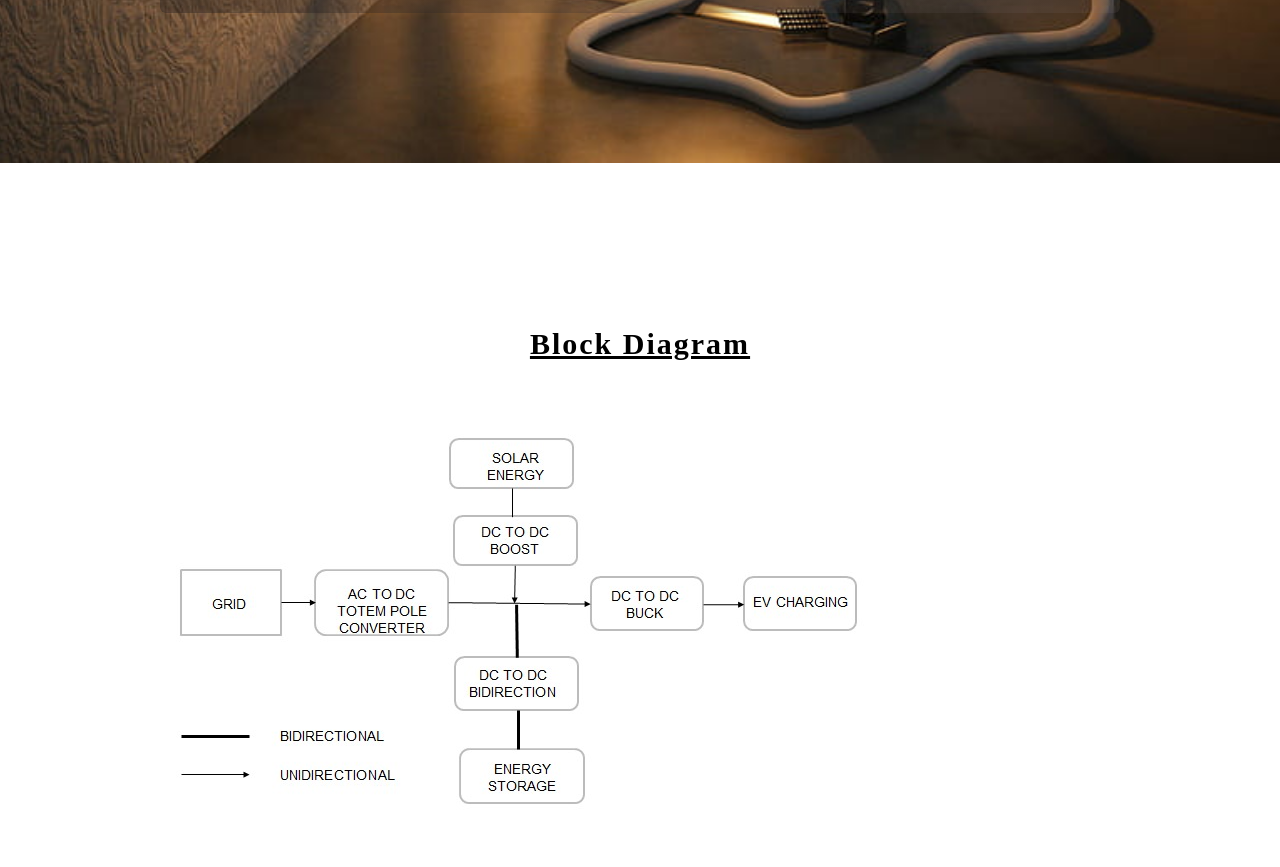
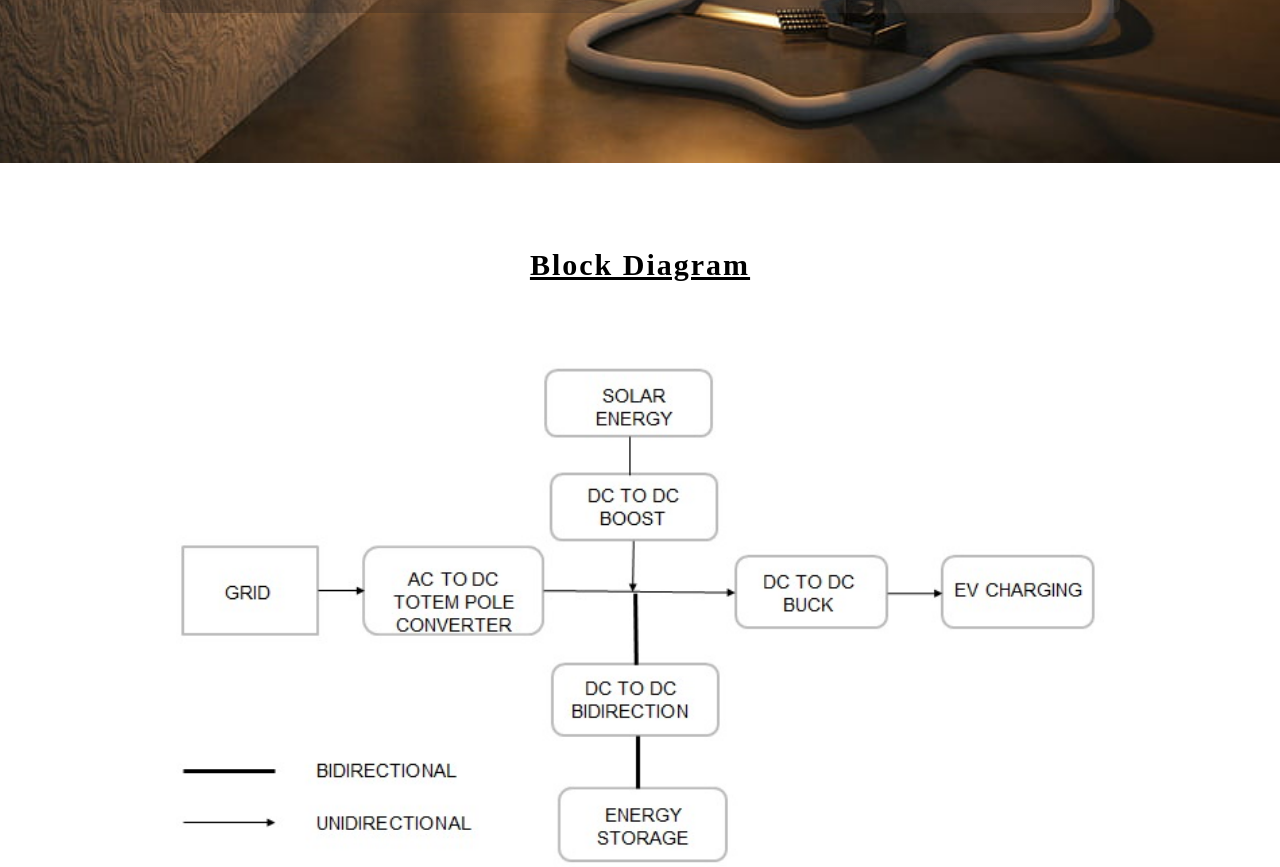
Before and after one commit to AjitMeesala/EV-Control-UI, a plain HTML site: page index.html in a window 1280 px wide. Shown: the part 2237-3104 px from the top of the page. Drawn offline with nearby package versions, Linux system fonts and the light colour scheme.

Commit message:
Patch v1.1

```diff
--- a/index.html
+++ b/index.html
@@ -5,7 +5,6 @@
     <meta name="viewport" content="width=device-width, initial-scale=1">
     <title>EVEnergySync</title>
     <link href="https://cdn.jsdelivr.net/npm/bootstrap@5.3.2/dist/css/bootstrap.min.css" rel="stylesheet" integrity="sha384-T3c6CoIi6uLrA9TneNEoa7RxnatzjcDSCmG1MXxSR1GAsXEV/Dwwykc2MPK8M2HN" crossorigin="anonymous">
-    <meta http-equiv="Permissions-Policy" content="interest-cohort=()">
     <link rel="stylesheet" href="./style.css">
   </head>
   <div>
--- a/style.css
+++ b/style.css
@@ -339,6 +339,9 @@ section {
 }
 
 #block, #circuit {
+  & img {
+    width: 90vw;
+  }
   & .card-bg {
     background: none;
     border: none;
```
